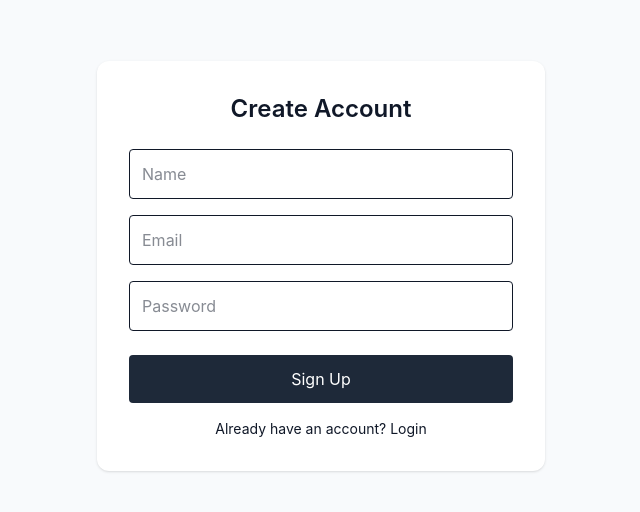
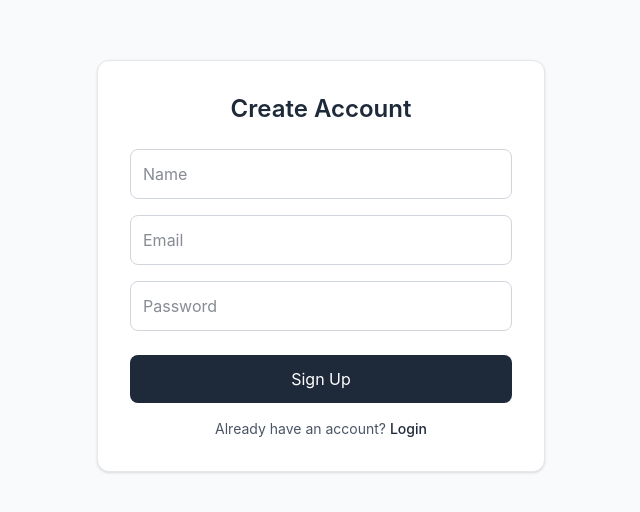
Before and after one commit to Mansha1505/focusflow, a React app in the folder frontend/: page /register in a window 1280 px wide. Shown: the part 134-646 px from the top of the page, without its empty margins (319-959 px from the left). Built offline with nearby package versions, Linux system fonts and the light colour scheme; the HTML template or start-up script is replaced by a standard one.

Commit message:
final login fix

```diff
--- a/frontend/src/pages/LoginPage.jsx
+++ b/frontend/src/pages/LoginPage.jsx
@@ -8,14 +8,18 @@ function LoginPage() {
   const navigate = useNavigate();
 
   const handleLogin = async () => {
-    if (!email.trim() || !password.trim()) {
+    const trimmedEmail = email.trim();
+    const trimmedPassword = password.trim();
+
+    console.log("LOGIN DEBUG:", trimmedEmail, trimmedPassword);
+
+    // ✅ Validation
+    if (!trimmedEmail || !trimmedPassword) {
       alert("Please fill all fields");
       return;
     }
 
     try {
-      console.log("Login:", email, password);
-
       const res = await fetch(
         "https://focusflow-backend-5tcg.onrender.com/api/auth/login",
         {
@@ -24,8 +28,8 @@ function LoginPage() {
             "Content-Type": "application/json",
           },
           body: JSON.stringify({
-            email: email.trim(),
-            password: password.trim(),
+            email: trimmedEmail,
+            password: trimmedPassword,
           }),
         }
       );
@@ -36,49 +40,55 @@ function LoginPage() {
         throw new Error(data.message || "Login failed");
       }
 
+      // ✅ Save token
       localStorage.setItem("token", data.token);
 
       alert("Login successful!");
       navigate("/dashboard");
     } catch (err) {
-      console.log(err);
+      console.log("LOGIN ERROR:", err);
       alert(err.message);
     }
   };
 
   return (
     <div className="min-h-screen flex items-center justify-center bg-[#f8fafc]">
-      <div className="bg-white p-8 rounded-xl shadow-sm w-full max-w-md">
-        <h2 className="text-2xl font-semibold mb-6 text-center">
+      <div className="bg-white p-8 rounded-xl shadow-sm w-full max-w-md border border-gray-200">
+        <h2 className="text-2xl font-semibold mb-6 text-center text-gray-800">
           Welcome Back
         </h2>
 
+        {/* EMAIL */}
         <input
           type="email"
           placeholder="Email"
           value={email}
           onChange={(e) => setEmail(e.target.value)}
-          className="w-full mb-4 p-3 border rounded"
+          className="w-full mb-4 p-3 rounded-lg border border-gray-300"
         />
 
+        {/* PASSWORD */}
         <input
           type="password"
           placeholder="Password"
           value={password}
           onChange={(e) => setPassword(e.target.value)}
-          className="w-full mb-6 p-3 border rounded"
+          className="w-full mb-6 p-3 rounded-lg border border-gray-300"
         />
 
+        {/* BUTTON */}
         <button
           onClick={handleLogin}
-          className="w-full bg-gray-800 text-white py-3 rounded"
+          className="w-full bg-gray-800 text-white py-3 rounded-lg hover:bg-gray-700 transition"
         >
           Sign In
         </button>
 
-        <p className="text-center mt-4 text-sm">
+        <p className="text-center mt-4 text-sm text-gray-600">
           Don’t have an account?{" "}
-          <Link to="/register">Register</Link>
+          <Link to="/register" className="text-gray-800 font-medium">
+            Register
+          </Link>
         </p>
       </div>
     </div>
--- a/frontend/src/pages/RegisterPage.jsx
+++ b/frontend/src/pages/RegisterPage.jsx
@@ -9,15 +9,19 @@ function RegisterPage() {
   const navigate = useNavigate();
 
   const handleRegister = async () => {
-    // ✅ Frontend validation
-    if (!name.trim() || !email.trim() || !password.trim()) {
+    const trimmedName = name.trim();
+    const trimmedEmail = email.trim();
+    const trimmedPassword = password.trim();
+
+    console.log("DEBUG:", trimmedName, trimmedEmail, trimmedPassword);
+
+    // ✅ Validation
+    if (!trimmedName || !trimmedEmail || !trimmedPassword) {
       alert("Please fill all fields");
       return;
     }
 
     try {
-      console.log("Sending:", name, email, password); // debug
-
       const res = await fetch(
         "https://focusflow-backend-5tcg.onrender.com/api/auth/register",
         {
@@ -26,9 +30,9 @@ function RegisterPage() {
             "Content-Type": "application/json",
           },
           body: JSON.stringify({
-            name: name.trim(),
-            email: email.trim(),
-            password: password.trim(),
+            name: trimmedName,
+            email: trimmedEmail,
+            password: trimmedPassword,
           }),
         }
       );
@@ -42,52 +46,59 @@ function RegisterPage() {
       alert("Registered successfully!");
       navigate("/login");
     } catch (err) {
-      console.log(err);
+      console.log("ERROR:", err);
       alert(err.message);
     }
   };
 
   return (
     <div className="min-h-screen flex items-center justify-center bg-[#f8fafc]">
-      <div className="bg-white p-8 rounded-xl shadow-sm w-full max-w-md">
-        <h2 className="text-2xl font-semibold mb-6 text-center">
+      <div className="bg-white p-8 rounded-xl shadow-sm w-full max-w-md border border-gray-200">
+        <h2 className="text-2xl font-semibold mb-6 text-center text-gray-800">
           Create Account
         </h2>
 
+        {/* NAME */}
         <input
           type="text"
           placeholder="Name"
           value={name}
           onChange={(e) => setName(e.target.value)}
-          className="w-full mb-4 p-3 border rounded"
+          className="w-full mb-4 p-3 rounded-lg border border-gray-300"
         />
 
+        {/* EMAIL */}
         <input
           type="email"
           placeholder="Email"
           value={email}
           onChange={(e) => setEmail(e.target.value)}
-          className="w-full mb-4 p-3 border rounded"
+          className="w-full mb-4 p-3 rounded-lg border border-gray-300"
         />
 
+        {/* PASSWORD */}
         <input
           type="password"
           placeholder="Password"
           value={password}
           onChange={(e) => setPassword(e.target.value)}
-          className="w-full mb-6 p-3 border rounded"
+          className="w-full mb-6 p-3 rounded-lg border border-gray-300"
         />
 
+        {/* BUTTON */}
         <button
           onClick={handleRegister}
-          className="w-full bg-gray-800 text-white py-3 rounded"
+          className="w-full bg-gray-800 text-white py-3 rounded-lg hover:bg-gray-700 transition"
         >
           Sign Up
         </button>
 
-        <p className="text-center mt-4 text-sm">
+        {/* LINK */}
+        <p className="text-center mt-4 text-sm text-gray-600">
           Already have an account?{" "}
-          <Link to="/login">Login</Link>
+          <Link to="/login" className="text-gray-800 font-medium">
+            Login
+          </Link>
         </p>
       </div>
     </div>
```
